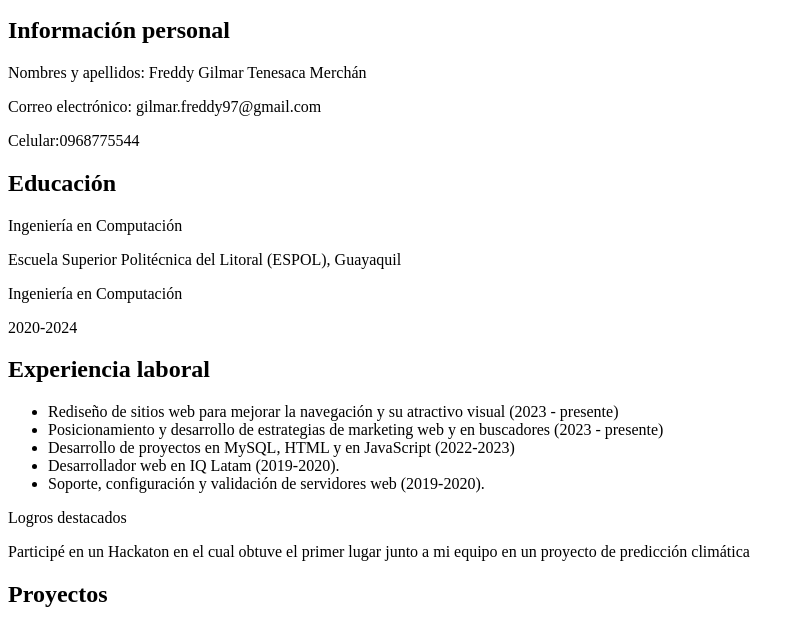
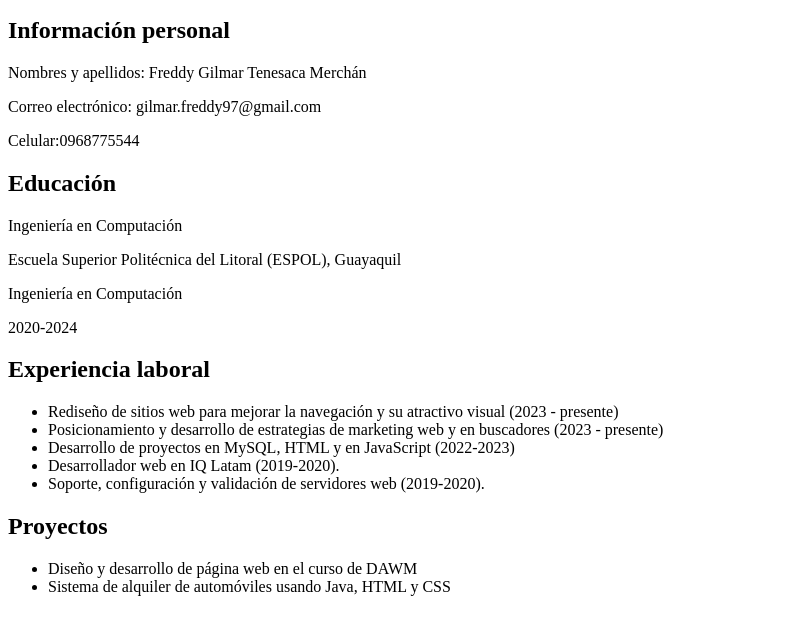
Before and after one commit to fredtenesaca/curriculum, a plain HTML site: page index.html in a window 1280 px wide. Shown: the part 101-721 px from the top of the page, without its empty margins (0-805 px from the left). Drawn offline with Linux system fonts and the light colour scheme.

Commit message:
<section>

```diff
--- a/index.html
+++ b/index.html
@@ -49,10 +49,6 @@
 
 
       </div>
-          <span class="highlight">Logros destacados</span>
-
-      <p>Participé en un Hackaton en el cual obtuve el primer lugar junto a mi equipo en un proyecto de predicción climática </p>
-
 
       <section>
         <h2>Proyectos</h2>
```
